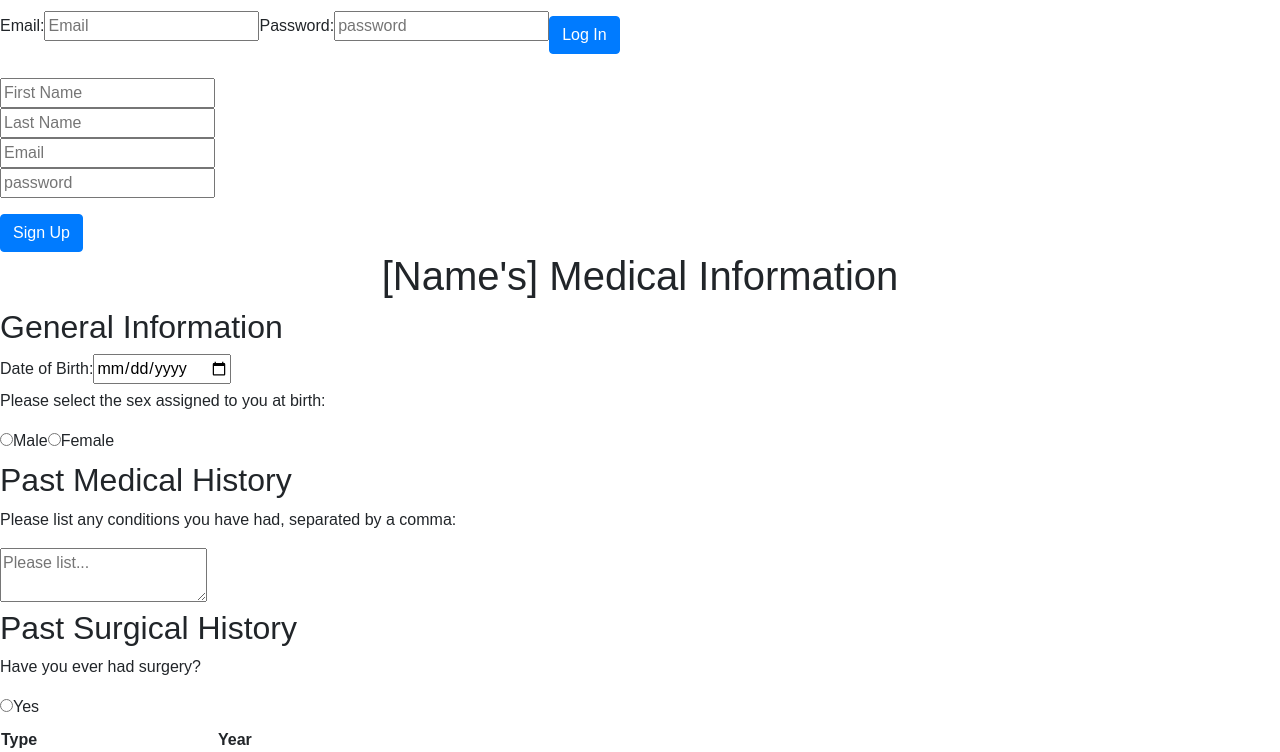
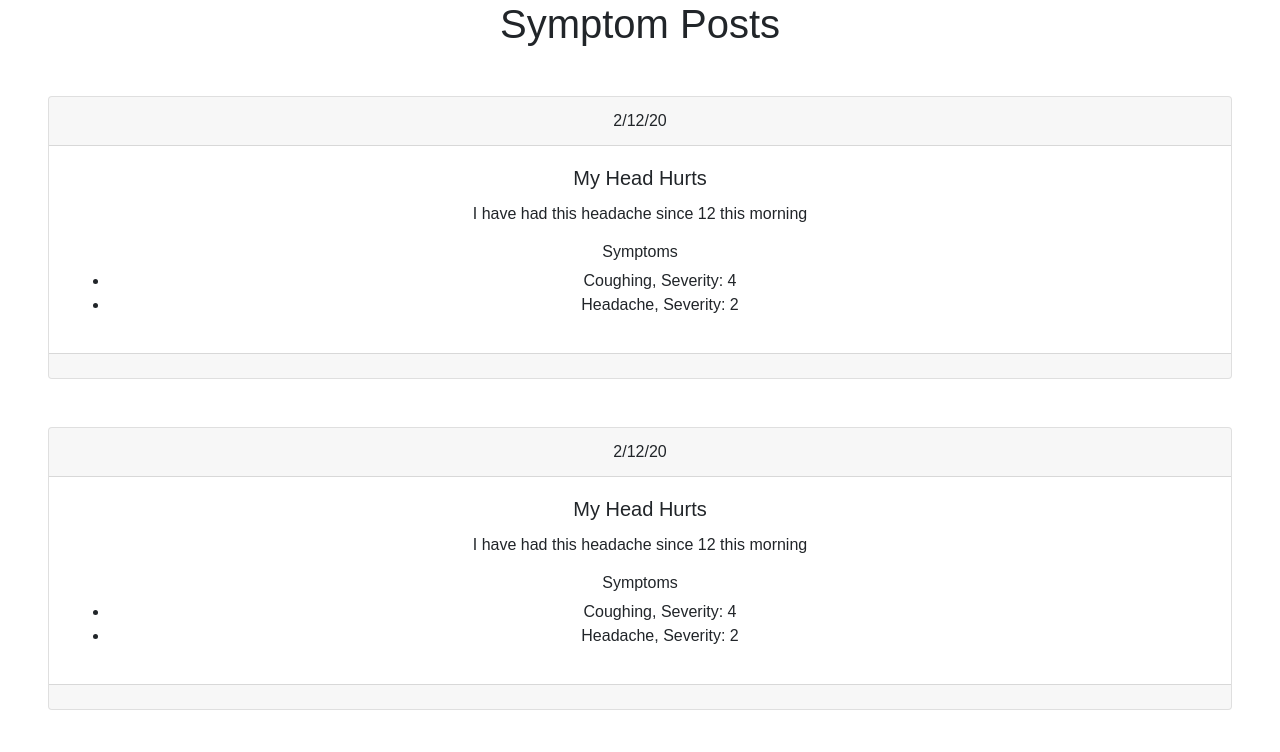
Before and after one commit to andrewjknapp/Symptom-Tracker, a React (Create React App) app in the folder client/: page /landing-page in a window 1280 px wide. Shown: the top 752 px of the page. Built offline with nearby package versions, Linux system fonts and the light colour scheme.

Commit message:
another push

```diff
--- a/client/src/App.js
+++ b/client/src/App.js
@@ -38,9 +38,6 @@ function App() {
     }>
        <Router>
         <Switch>
-          <Route path="/">
-            <CreateAccountPage />
-          </Route>
 
         <Route absolute path="/landing-page">
             <LandingPage />
@@ -63,6 +60,9 @@ function App() {
           <Route absolute path="/print-out">
             <PrintOut />
           </Route>
+          <Route path="/">
+            <CreateAccountPage />
+          </Route>
         </Switch>
     </Router>
     </UserContext.Provider >
```
